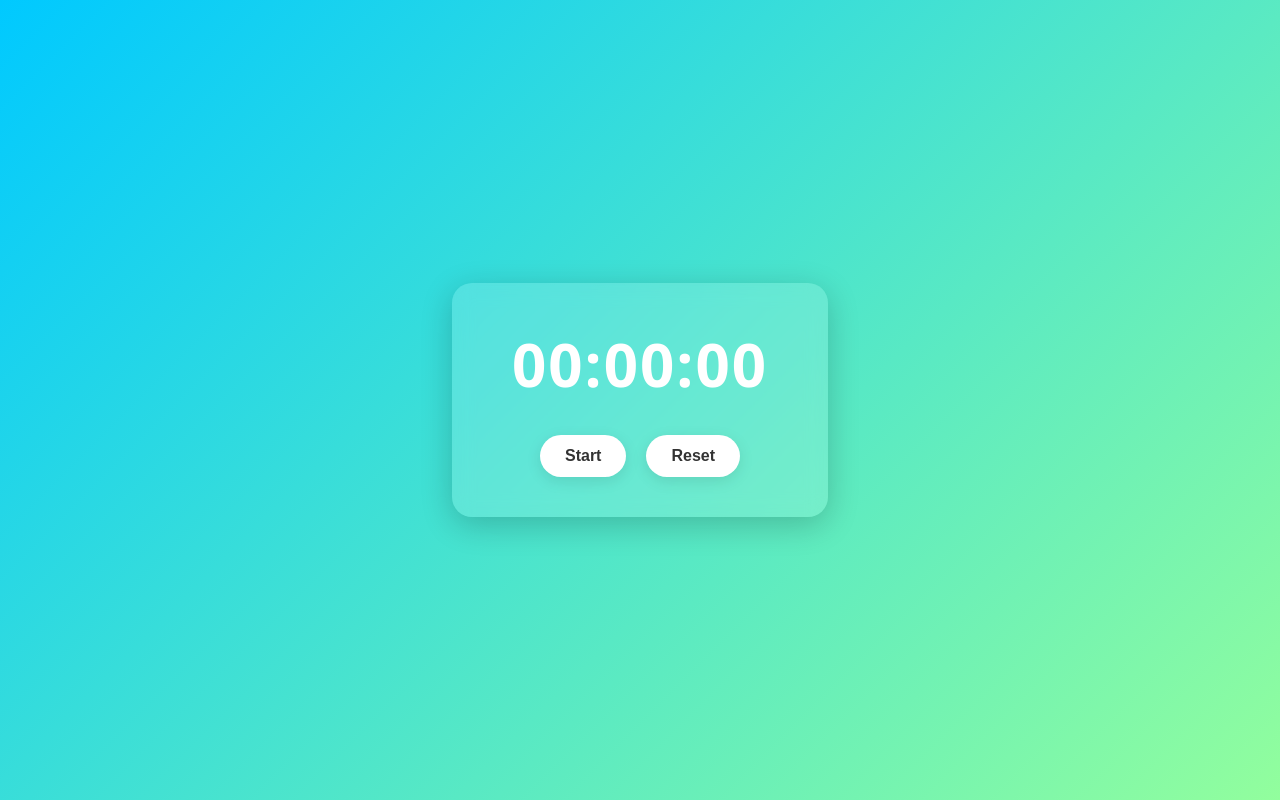
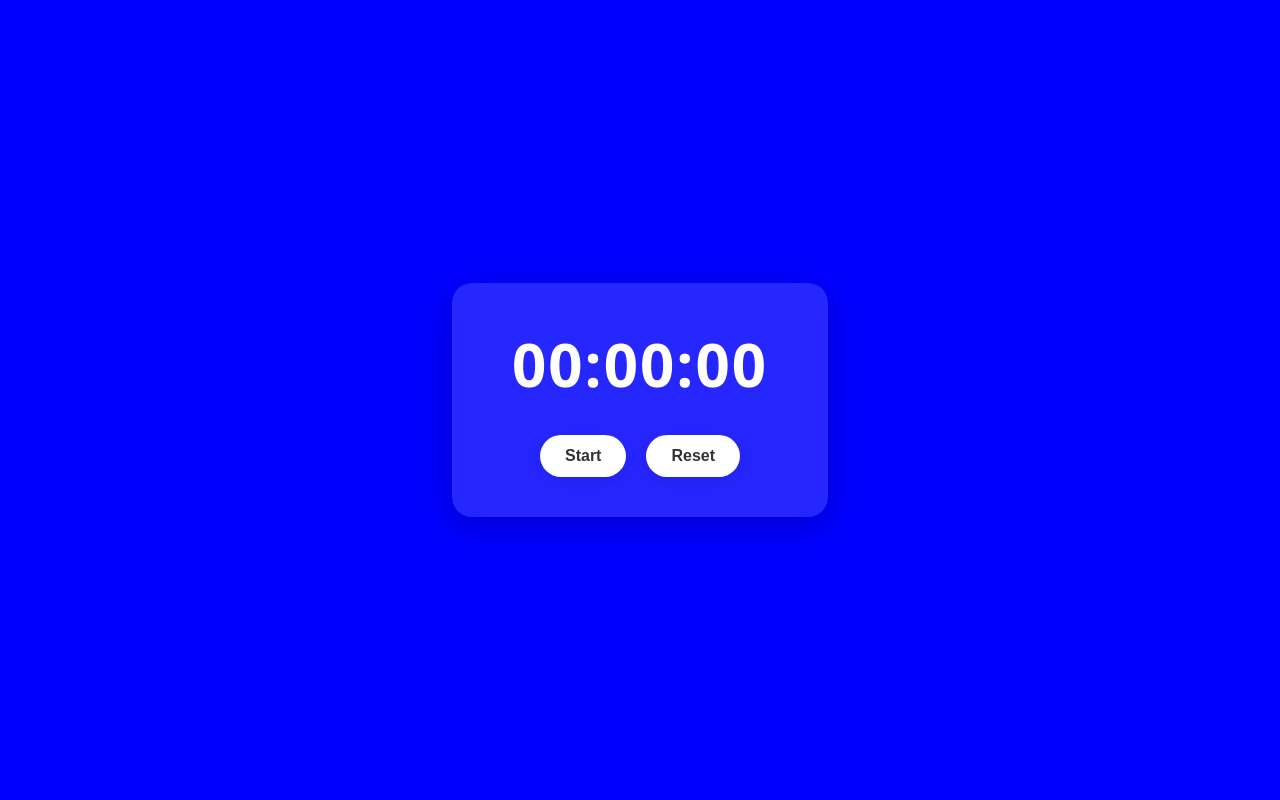
Before and after one commit to HETVI1405/java_script, a plain HTML site: page stopwatch/index.html in a window 1280 px wide. Drawn offline with Linux system fonts and the light colour scheme.

Commit message:
Update style.css

```diff
--- a/stopwatch/style.css
+++ b/stopwatch/style.css
@@ -6,7 +6,7 @@
 
 body {
   font-family: 'Segoe UI', sans-serif;
-  background: linear-gradient(135deg, #00c9ff, #92fe9d);
+ background-color:blue;
   height: 100vh;
   display: flex;
   justify-content: center;
```
